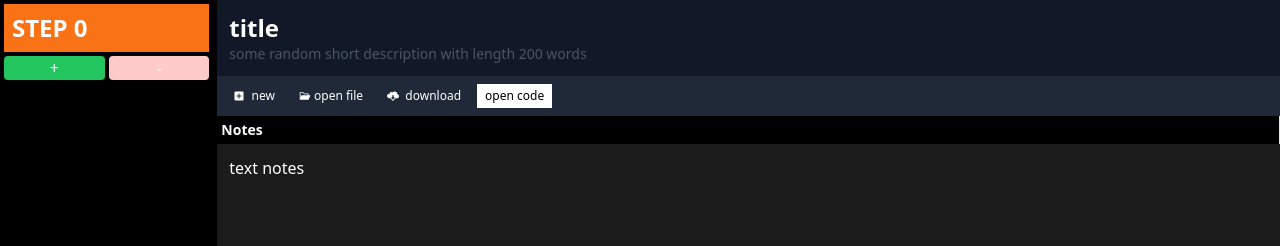
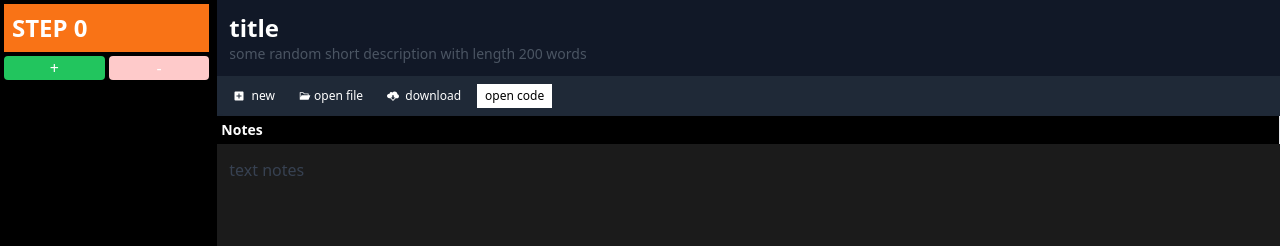
Before and after one commit to BapunHansdah/doc-code-step, a React (Create React App) app in the folder client/: page / in a window 1280 px wide. Both pictures are taken after a click on the button "open note". Shown: the top 246 px of the page. Built offline with nearby package versions, Linux system fonts and the light colour scheme.

Commit message:
note react markdown fixed

```diff
--- a/client/package.json
+++ b/client/package.json
@@ -9,6 +9,7 @@
   "main": "src/index.js",
   "dependencies": {
     "@monaco-editor/react": "^4.4.6",
+    "@tailwindcss/typography": "^0.5.8",
     "@tiptap/react": "^2.0.0-beta.202",
     "@tiptap/starter-kit": "^2.0.0-beta.202",
     "axios": "^0.27.2",
@@ -26,7 +27,8 @@
     "react-simple-code-editor": "^0.13.1",
     "redux": "4.1.0",
     "redux-persist": "6.0.0",
-    "redux-thunk": "2.3.0"
+    "redux-thunk": "2.3.0",
+    "tailwind-colors": "^1.1.0"
   },
   "devDependencies": {
     "@babel/runtime": "7.13.8",
--- a/client/src/components/main.js
+++ b/client/src/components/main.js
@@ -19,7 +19,6 @@ import _ from "lodash"
 import ReactMarkdown from 'react-markdown'
 
 
-
 Modal.setAppElement("#root");
 
 function Main() {
@@ -30,7 +29,7 @@ function Main() {
   const [count, setCount] = useState(1);  //2
   const [stepselect, setStepSelect] = useState(0);  //3
   const [modal, setModal] = useState(false);  //4
-  const [stepData, setStepData] = useState({});  //5
+  const [stepData, setStepData] = useState(step[0] || Data[0]);  //5
   const [exploreData, setExploreData] = useState(step[0].data || Data[0].data);  //6
   const [exploreContain, setExploreContain] = useState([]);  //7
   const [exploreContainCode, setExploreContainCode] = useState("");  //8
@@ -148,6 +147,12 @@ function Main() {
 
   function newfile(){
     setStep(Data)
+    setExploreData({'id':0,'parent_id':null,'name':'root','isFolder':true,'code':null,'path':'root','contains':[]})
+    setPaths("")
+    setFileSelectedName("")
+    setEditedName("");
+    setCodeValue("")
+    setIsfileSelected(false)
     localStorage.removeItem('step')
   }
 
@@ -706,11 +711,11 @@ function Main() {
                 {!showtextEditor?"Notes":"Editor"}
                   </div>
                   <div className="h-[80vh] overflow-y-scroll mx-auto relative">
-                   <div className="h-full bg-black">
+                   <div className="h-full">
                       {/*notes*/}
                        <div className={`${!showtextEditor?"hidden":"block"}`}><textarea className="w-full text-white bg-[#2d2d2d] h-[80vh] p-3 border-none" value={notes} onChange={handleNoteInput}></textarea></div>
                        {/*note editor*/}
-                       <div className={`${showtextEditor?"hidden":"block"} text-white p-3 bg-[#1b1b1b]  h-[80vh]`}><ReactMarkdown>{step[stepselect].notes}</ReactMarkdown></div>
+                       <div className={`${showtextEditor?"hidden":"block"} text-white p-3 bg-[#1b1b1b]  h-[80vh]`}><ReactMarkdown className="prose prose-headings:text-white">{step[stepselect].notes}</ReactMarkdown></div>
                    </div>
                    <span onClick={textEditor} className="fixed right-10 cursor-pointer hidden md:block bottom-10">{!showtextEditor ? <RiEditBoxFill size={40}/>:<RiBookReadFill size={39}/>}</span>
                   </div>
--- a/client/src/index.css
+++ b/client/src/index.css
@@ -24,7 +24,7 @@ input[type="file"] {
 
 /* Handle */
 ::-webkit-scrollbar-thumb {
-  background: black;
+  background: ;
 }
 
 /* Handle on hover */
--- a/client/tailwind.config.js
+++ b/client/tailwind.config.js
@@ -954,5 +954,6 @@ module.exports = {
   ],
   plugins: [
     require('tailwind-scrollbar'),
+    require('@tailwindcss/typography')
   ],
 }
```
Also changed, not shown: 13 other files (tests, documents, lock files or other folders).
